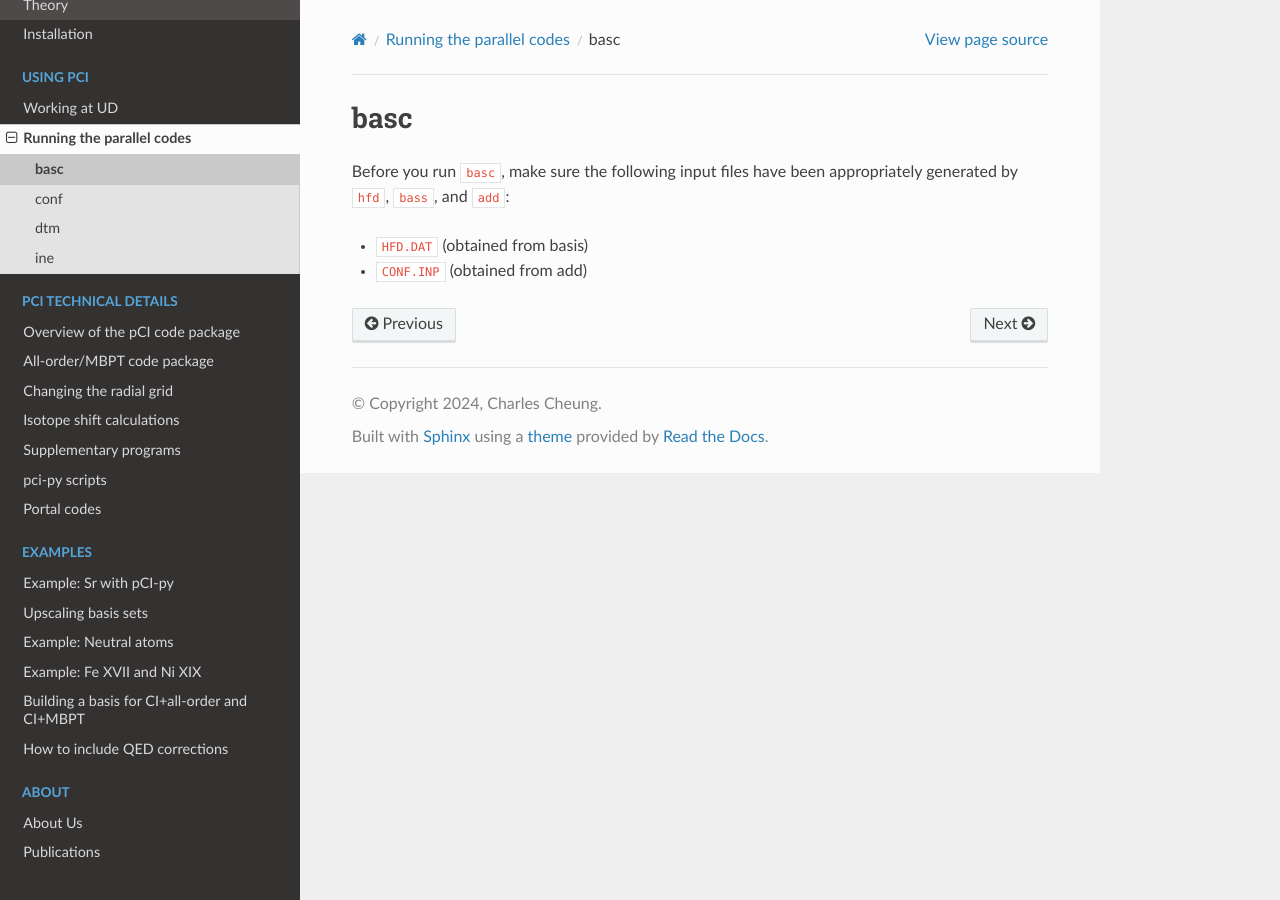
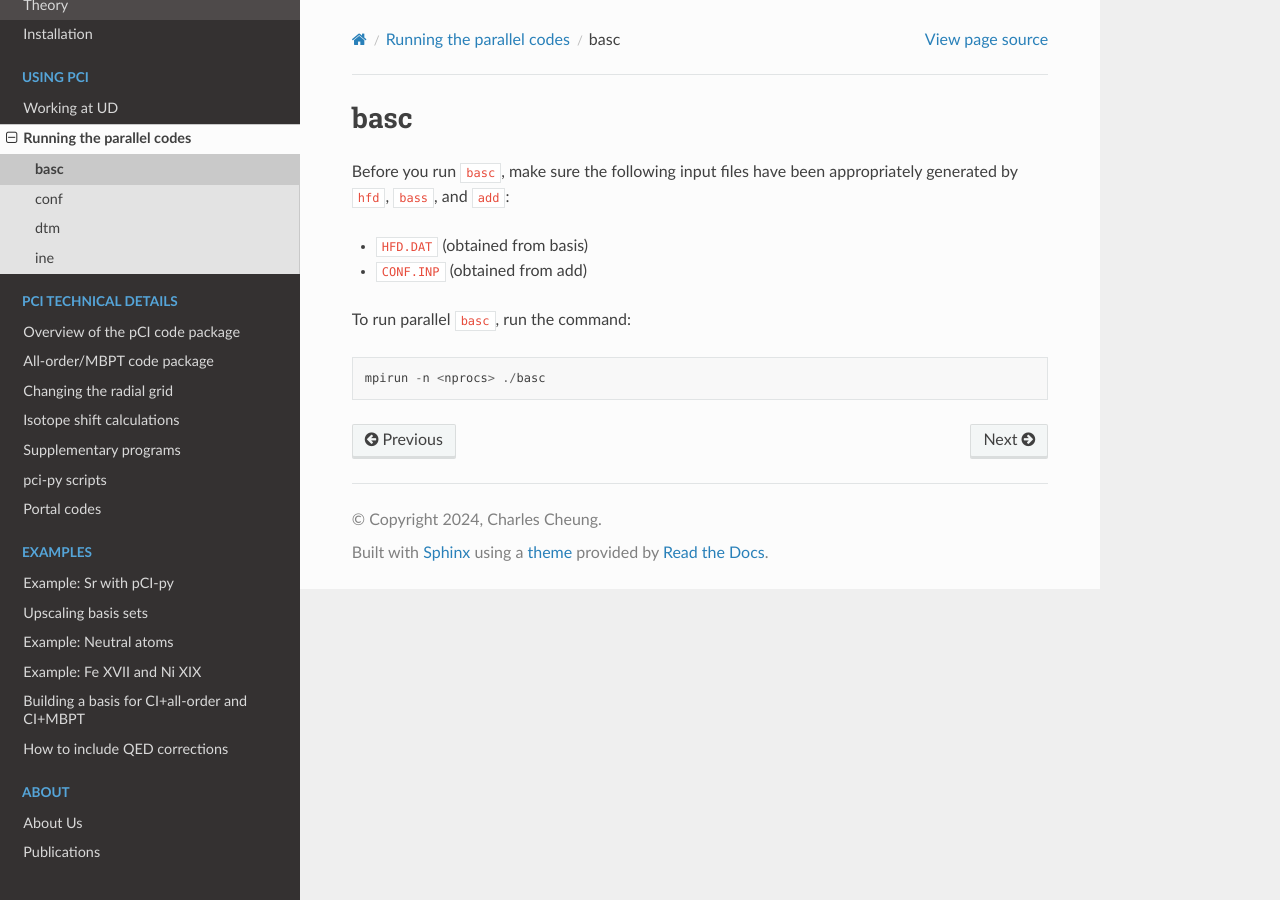
Before and after one commit to ud-pci/pCI, a Sphinx documentation site: the page built from docs/parallel_codes/basc.rst, in a window 1280 px wide. Built offline with Sphinx 7.4.7 and the Read the Docs theme 2.0.0, drawn with Linux system fonts in a browser that asks for light colours.

Commit message:
added instructions to run basc

```diff
--- a/docs/parallel_codes/basc.rst
+++ b/docs/parallel_codes/basc.rst
@@ -5,3 +5,9 @@
 
 - ``HFD.DAT`` (obtained from basis)
 - ``CONF.INP`` (obtained from add)
+
+To run parallel ``basc``, run the command:
+
+.. code-block::
+
+    mpirun -n <nprocs> ./basc
```
